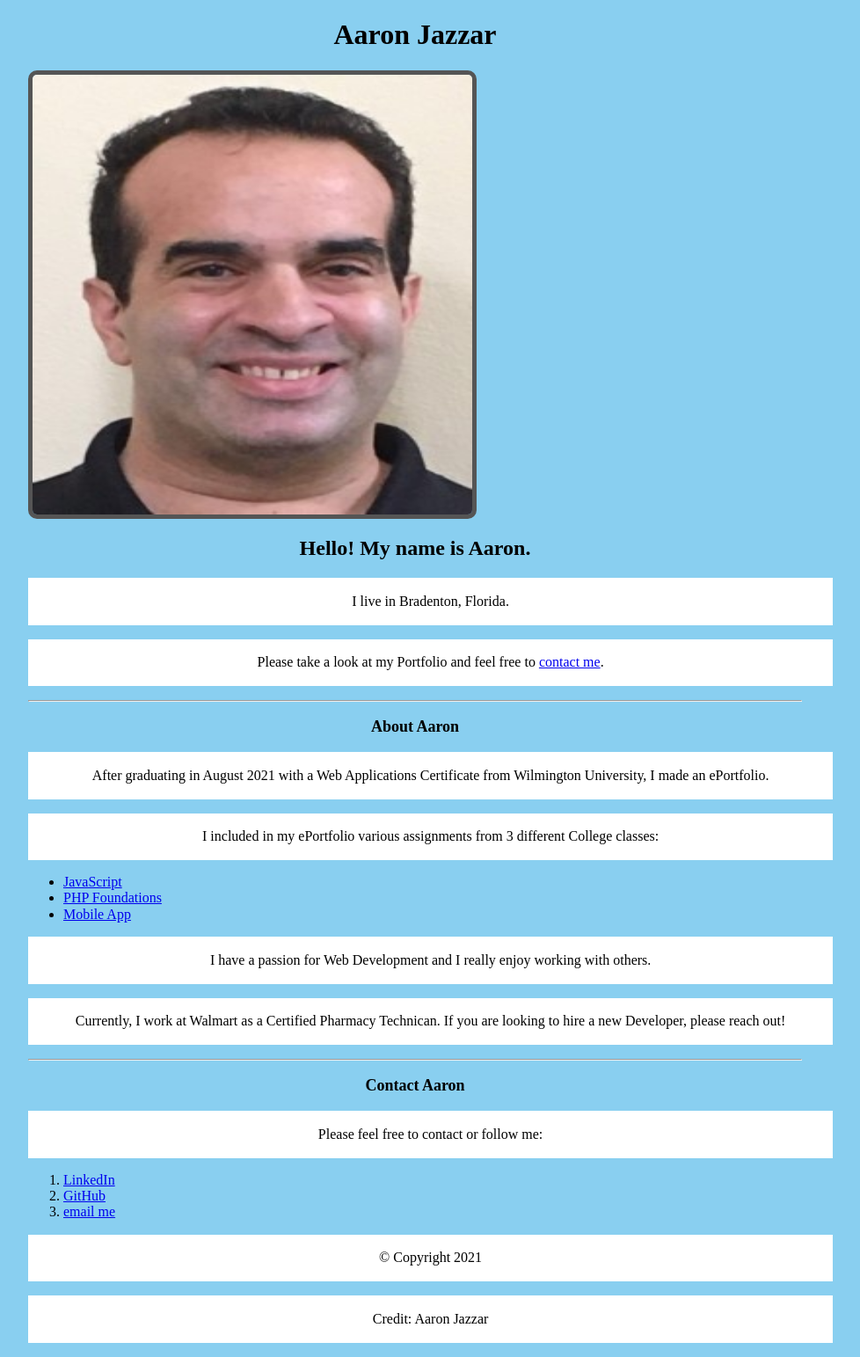
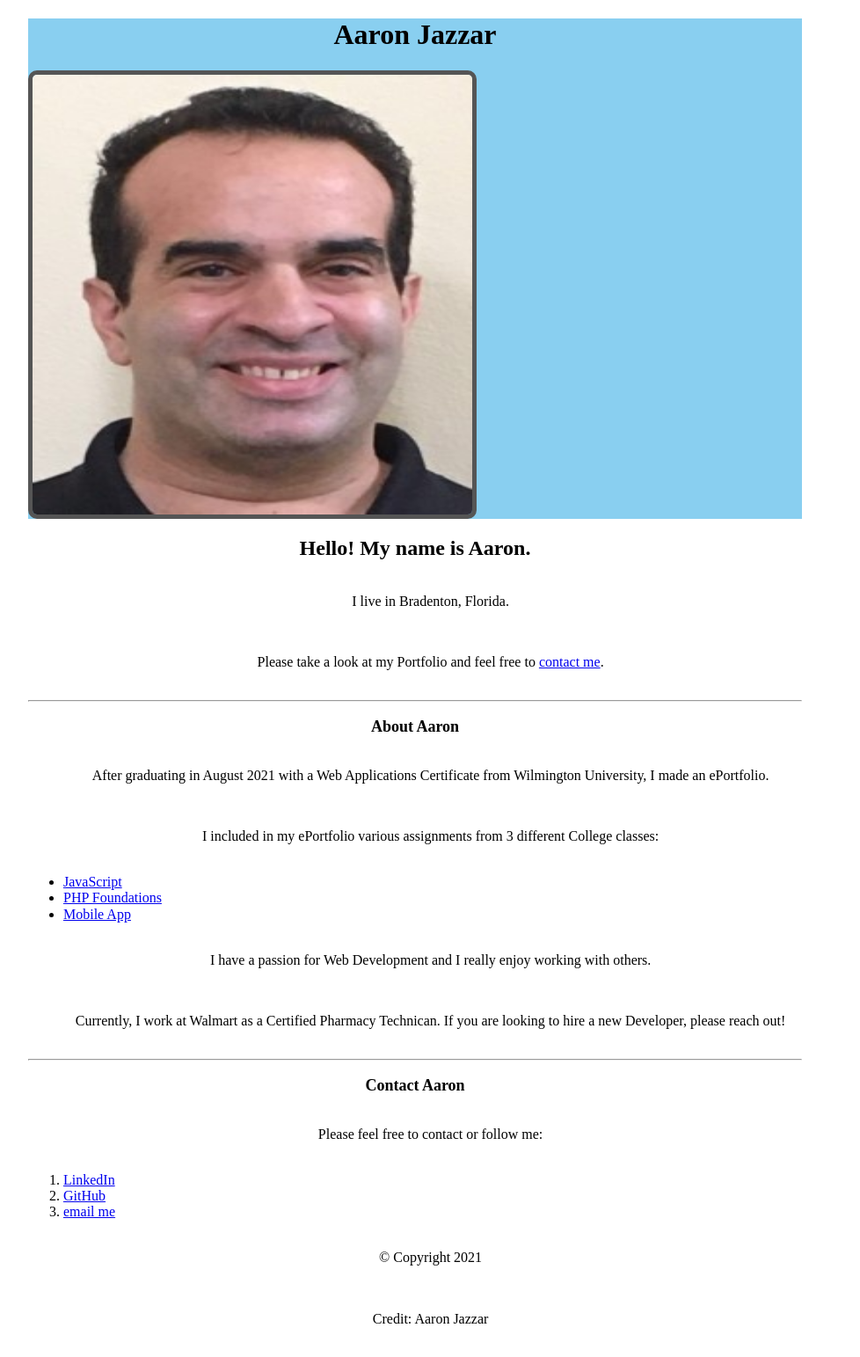
Before and after one commit to ajazzar/ajazzar.github.io, a PHP site: page / in a window 1280 px wide. Shown: the whole page at 88% size, without its empty margins (168-1146 px from the left). Run offline with PHP 8.4, Linux system fonts and the light colour scheme; some libraries are stand-ins or nearby versions.

Commit message:
Update style.css

```diff
--- a/style.css
+++ b/style.css
@@ -1,6 +1,5 @@
 body {
-    background-color: #89cff0;
-    max-width: 100%;
+    background-color: #fff;
     margin: 0px 100px;
     padding: 0px 100px;
 }
```
